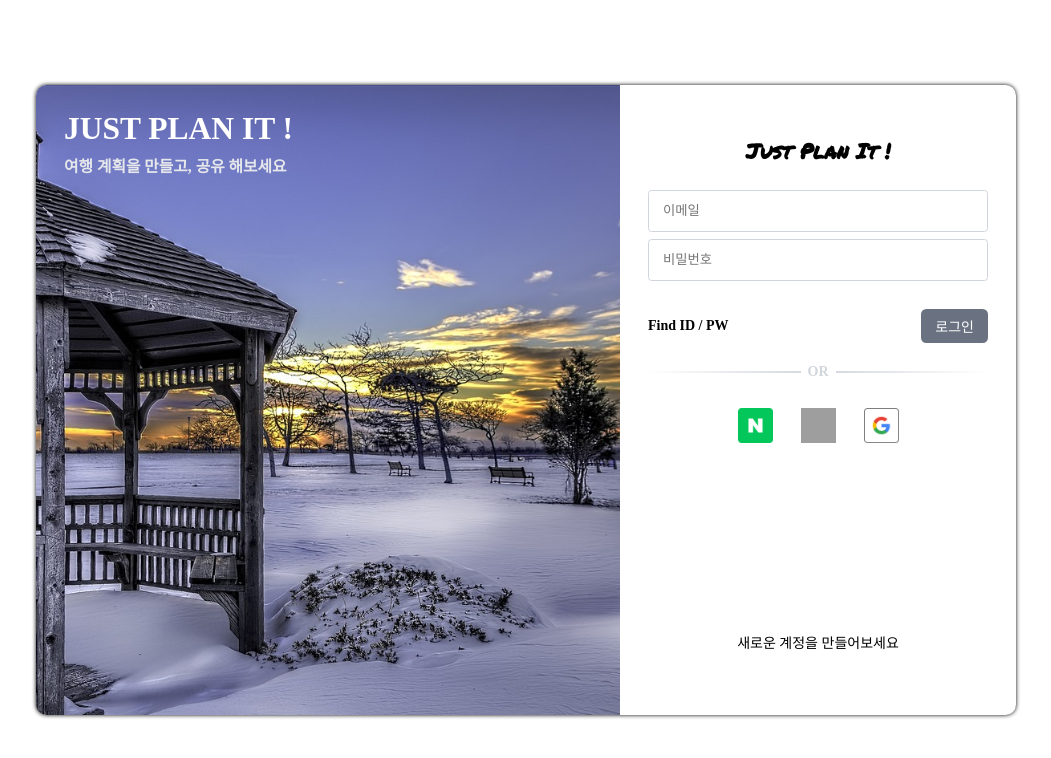
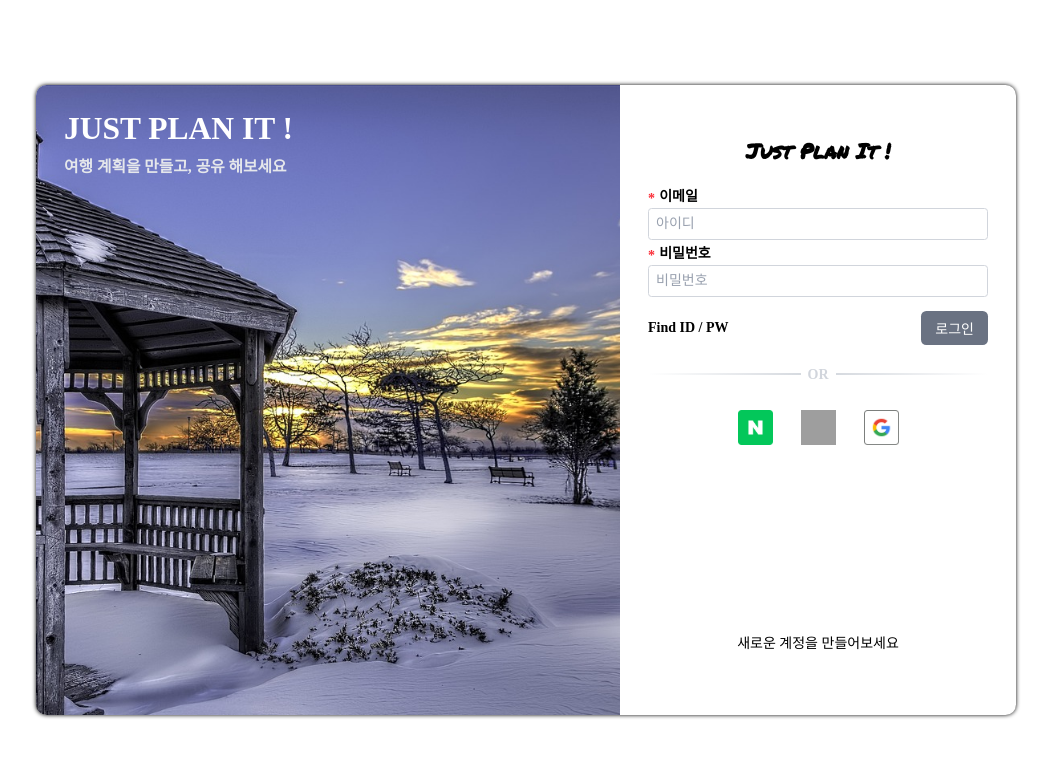
Before and after one commit to Yoonhwi/jandi_plan_frontend, a React (Vite) app: page /auth/login in a window 1280 px wide. Shown: the top 758 px of the page, without its empty margins (114-1165 px from the left). Built offline with nearby package versions, Linux system fonts and the light colour scheme; no server answers; grey boxes are pictures that could not be loaded; a web font is replaced by a local one; what @enzedonline/quill-blot-formatter2 would draw is missing.

Commit message:
feat: login db 연결

```diff
--- a/src/constants/api.js
+++ b/src/constants/api.js
@@ -27,6 +27,7 @@ export const PageEndPoints = {
 };
 
 export const APIEndPoints = {
+  LOGIN: "/users/login",
   USER: "/users",
   NOTICEALL: "/notice/lists",
   BANNER: "/banner/lists",
--- a/src/pages/Auth/Login/Login.jsx
+++ b/src/pages/Auth/Login/Login.jsx
@@ -1,18 +1,116 @@
-import { Button } from "@/components";
+import { Button,Input, Field } from "@/components";
 import styles from "./Login.module.css";
 import { useNavigate } from "react-router-dom";
-import { PageEndPoints } from "@/constants";
+import { PageEndPoints, APIEndPoints } from "@/constants";
+import { zodResolver } from "@hookform/resolvers/zod";
+import { z } from "zod";
+import { useForm } from "react-hook-form";
+import { useAxios } from "@/hooks";
+
+
+const schema = z.object({
+  id:z.string()
+    .email({ message: "유효한 이메일을 입력하세요."})
+    .nonempty({ message: "ID를 입력하세요." }),
+  password:z.string().nonempty({ message: "비밀번호를 입력하세요." }),
+
+})
 
 const LoginPage = () => {
   const navigate = useNavigate();
+  const { loading, fetchData, response } = useAxios();
+
+  const {
+    register,
+    handleSubmit,
+    formState: { errors },
+  } = useForm({
+    resolver: zodResolver(schema),
+  });
+
+  const handleAdd = (data) => {
+    if (data) {
+      if(handleLogin(data)){
+        // navigate(PageEndPoints.HOME);
+        console.log("login성공");
+      }
+      else {
+        console.log("login실패");
+      }
+    }
+  };
+
+  const handleLogin = (data)=> {
+    try{
+      fetchData({
+        method: "POST",
+        url: `${APIEndPoints.LOGIN}`,
+        data: {
+          email: data.id,
+          password: data.password,
+        }
+      })
+
+      if(response.accessToken){
+        // localStorage.setItem("accessToken", response.accessToken);
+        // localStorage.setItem("refreshToken", response.refreshToken);
+
+        console.log(response.accessToken);
+        return true;
+      }else{
+        console.log();
+        return false;
+      }
+    }catch (error) {
+      console.log(error.message);
+      console.error("로그인 요청 중 오류 발생:", error);
+    }
+
+  }
 
   return (
     <div className={styles.container}>
       <div className={styles.login_box}>
         <div className={styles.logo}>Just Plan It !</div>
+        <form className={styles.form_box} onSubmit={handleSubmit(handleAdd)}>
         <div className={styles.input_box}>
-          <input type="text" placeholder="이메일" />
-          <input type="password" placeholder="비밀번호" />
+          <Field
+            label="이메일"
+            error={errors.id}
+            isRequire
+          >
+            <Input
+              type="text"
+              style={{
+                boxSizing: "border-box",
+                width: "100%",
+              }}
+              placeholder="아이디"
+              size="md"
+              register={register}
+              name={"id"}
+            />
+          </Field>
+          <Field
+            label="비밀번호"
+            error={errors.password}
+            isRequire
+          >
+            <Input
+              type="password"
+              style={{
+                boxSizing: "border-box",
+                width: "100%",
+              }}
+              size="md"
+              placeholder="비밀번호"
+              register={register}
+              name={"password"}
+            />
+          </Field>
+          {/* <input type="text" placeholder="이메일" />
+          <input type="password" placeholder="비밀번호" /> */}
+
         </div>
         <div className={styles.btn_box}>
           <p>Find ID / PW</p>
@@ -20,6 +118,7 @@ const LoginPage = () => {
             로그인
           </Button>
         </div>
+        </form>
         <div className={styles.divider} />
         <div className={styles.social_login_btns}>
           <img src="/naver_icon.png" className={styles.social_btn} />
--- a/src/pages/Auth/Login/Login.module.css
+++ b/src/pages/Auth/Login/Login.module.css
@@ -22,12 +22,17 @@
   font-family: var(--font-family-logo);
 }
 
+.form_box{
+  width: 100%;
+}
+
 .input_box {
   display: flex;
   flex-direction: column;
   align-items: center;
   gap: 0.5rem;
   width: 100%;
+  margin-bottom: 1rem;
 }
 
 .input_box > input {
@@ -83,3 +88,8 @@
   height: 2.5rem;
   cursor: pointer;
 }
+
+.error {
+  color: var(--color-red-600);
+  font-size: var(--text-xs);
+}
```
